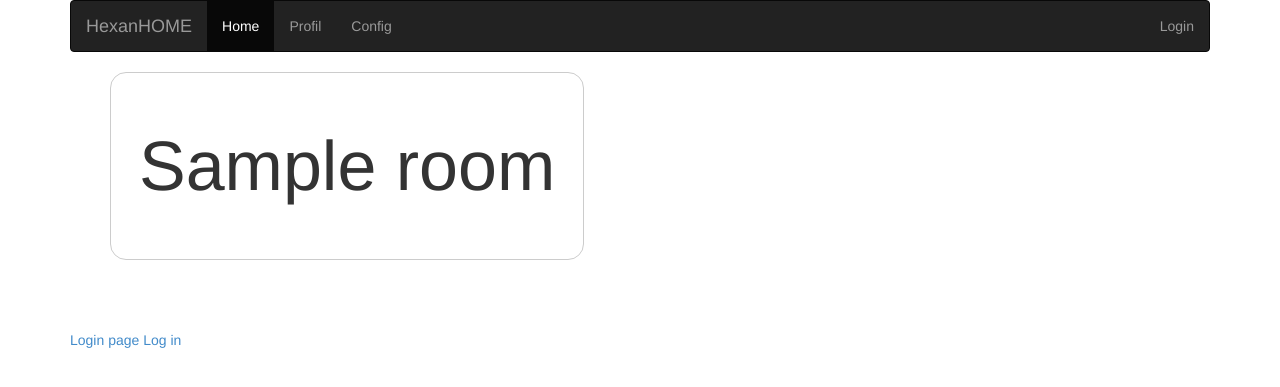
After one commit to jdugue/ghome, a Django app: template webghome/hexanhome/templates/hexanhome/profil.html in a window 1280 px wide. The commit adds this page. Shown: the top 387 px of the page. Run offline with Django 3.2, Linux system fonts and the light colour scheme; the template is opened without the code that fills it: most values are stand-ins (such as "Sample title", 1, 10 or a date in 2020).

Commit message:
Ajout de la liste des piéces

```diff
--- /dev/null
+++ b/webghome/hexanhome/static/hexanhome/css/bootstrap-extensions.css
@@ -0,0 +1,10 @@
+.btn-xlarge {
+    padding: 18px 28px;
+    font-size: 70px;
+    line-height: 150px;
+    -webkit-border-radius: 16px;
+       -moz-border-radius: 16px;
+            border-radius: 16px;
+    background-color: white;
+
+    }
--- a/webghome/hexanhome/templates/base.html
+++ b/webghome/hexanhome/templates/base.html
@@ -5,10 +5,12 @@
 
 		<title> {% block title %}{% endblock %}</title>
 		<link rel="stylesheet" href="{% static 'hexanhome/css/bootstrap.min.css' %}">
+		<link rel="stylesheet" href="{% static 'hexanhome/css/bootstrap-extensions.css' %}">
 	</head>
 
 	<body>
 		<div class="container">
+				{% include "menu.html" %}
 			<h1>{% block head %}{% endblock %}</h1>
 			{% block content %}{% endblock %}
 
--- a/webghome/hexanhome/templates/hexanhome/home.html
+++ b/webghome/hexanhome/templates/hexanhome/home.html
@@ -13,6 +13,8 @@
         <br>
     {% endfor %}
 
-	{{dump}}
-
+    {% for u in list_users%}
+        {{u.id}}
+        <br>
+    {% endfor %}
 {% endblock %}
--- /dev/null
+++ b/webghome/hexanhome/templates/hexanhome/piece.html
@@ -0,0 +1,6 @@
+{% extends "base.html" %}
+{% block title %}{{piece_name}}{% endblock %}
+
+{% block content %}
+
+{% endblock %}
--- /dev/null
+++ b/webghome/hexanhome/templates/hexanhome/profil.html
@@ -0,0 +1,15 @@
+{% extends "base.html" %}
+{% block title %}Profil{% endblock %}
+
+{% block content %}
+	{% if pieces %}
+		<ul>
+		{% for room in pieces %}
+  		<a  name="chambre" class="btn btn-default btn-xlarge "  href="/profil/piece/{{ room.nom }}">{{room.nom}}</a>
+  		{% endfor %}
+
+  		</ul>
+  	{% else %}
+  			<li>"il n'y as pas de pieces crée"</li>
+  	{% endif %}
+{% endblock %}
--- /dev/null
+++ b/webghome/hexanhome/templates/menu.html
@@ -0,0 +1,23 @@
+
+<nav role="navigation" class="navbar navbar-inverse">
+    <!-- Brand and toggle get grouped for better mobile display -->
+    <div class="navbar-header">
+        <button type="button" data-target="#navbarCollapse" data-toggle="collapse" class="navbar-toggle">
+            <span class="sr-only">Toggle navigation</span>
+            <span class="icon-bar"></span>
+            <span class="icon-bar"></span>
+            <span class="icon-bar"></span>
+        </button>
+        <a href="#" class="navbar-brand">HexanHOME</a>
+    </div>
+        <div id="navbarCollapse" class="collapse navbar-collapse">
+                    <ul class="nav navbar-nav">
+                        <li class="active"><a href="/home">Home</a></li>
+                        <li><a href="/profil">Profil</a></li>
+                        <li><a href="#">Config</a></li>
+                    </ul>
+                    <ul class="nav navbar-nav navbar-right">
+                        <li><a href="/login">Login</a></li>
+                    </ul>
+                </div>
+    </nav>
--- a/webghome/webghome/urls.py
+++ b/webghome/webghome/urls.py
@@ -1,5 +1,5 @@
 from django.conf.urls import patterns, include, url
-
+from hexanhome.models import Piece
 from django.contrib import admin
 admin.autodiscover()
 
@@ -16,4 +16,7 @@ urlpatterns = patterns('',
     url(r'^home/$', 'hexanhome.views.home'),
     url(r'^login/$', 'django.contrib.auth.views.login'),
     url(r'^logout/$', 'logout'),
+    url(r'^profil/$', 'hexanhome.views.profil'),
+    url(r'^profil/piece/(?P<piece_name_url>\w+)/$', 'hexanhome.views.piece'),
+
 )
```
Also changed, not shown: webghome/hexanhome/views.py (+24 -4 lines). Lines whose indentation alone changed are shown as unchanged.
